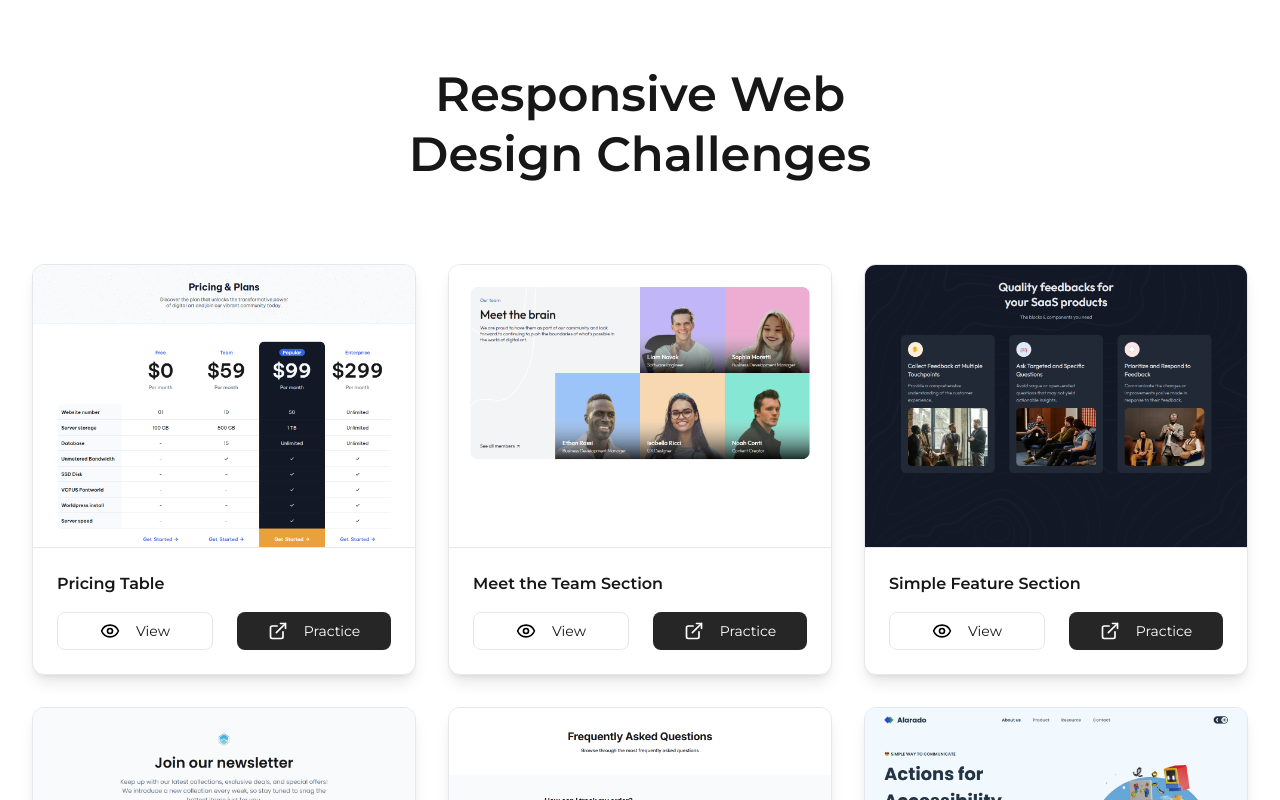
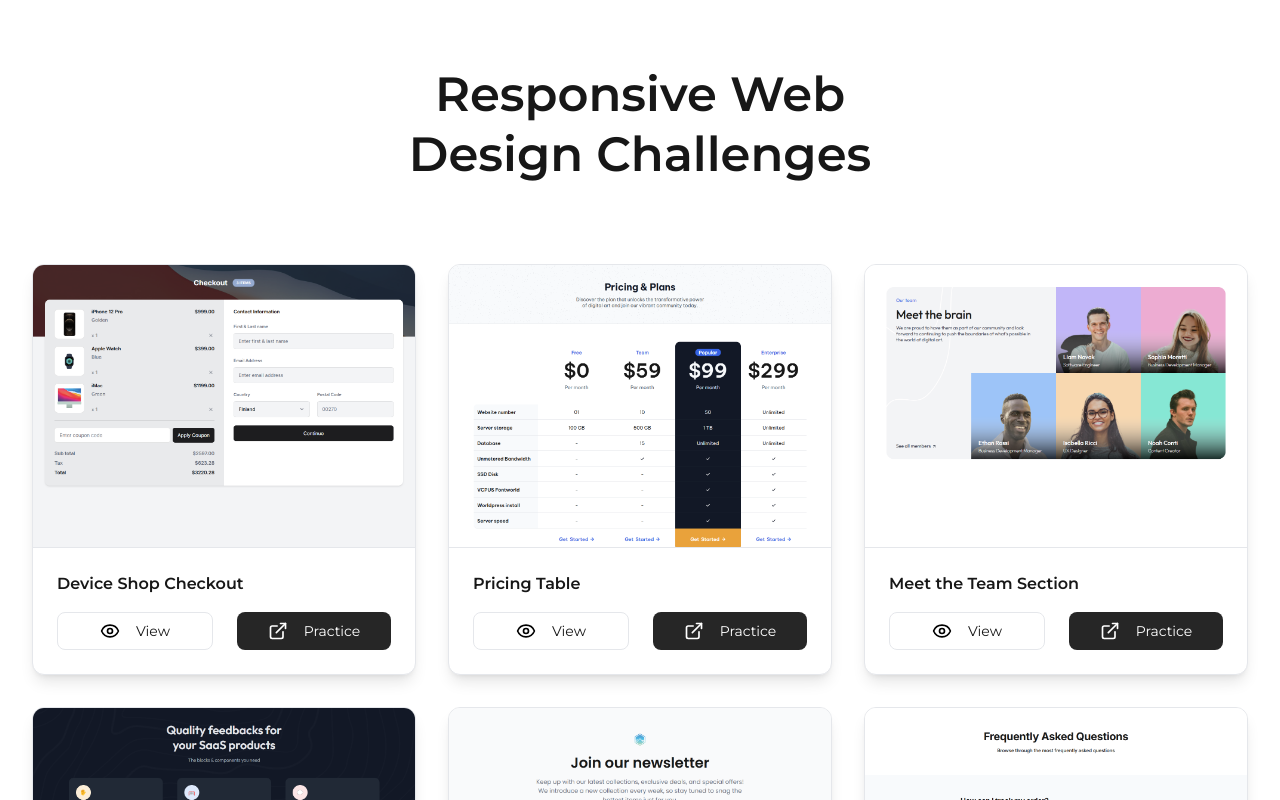
Before and after one commit to adrian-villamil/responsive-design-challenges, a Next.js app: page / in a window 1280 px wide. Shown: the top 800 px of the page. Built offline with nearby package versions, Linux system fonts and the light colour scheme.

Commit message:
Updating the home page and adding metadata to most of the challenges pages.

```diff
--- a/src/app/business-blog-card/page.tsx
+++ b/src/app/business-blog-card/page.tsx
@@ -1,5 +1,11 @@
+import { Metadata } from "next";
 import { Lato } from "next/font/google";
 import { Card } from "@/components/business-blog-card/card";
+
+export const metadata: Metadata = {
+  title: 'Business Blog Card',
+  description: 'Business Blog Card Challenge from devchallenges.io',
+};
 
 const lato = Lato({
   subsets: ['latin'],
--- a/src/app/contact-page/page.tsx
+++ b/src/app/contact-page/page.tsx
@@ -1,6 +1,12 @@
 import Image from "next/image";
+import { Metadata } from "next";
 import { Be_Vietnam_Pro } from "next/font/google";
 import { Form } from "@/components/contact-page/form";
+
+export const metadata: Metadata = {
+  title: 'Contact Page',
+  description: 'Contact Page Challenge from devchallenges.io',
+};
 
 const beVietnamPro = Be_Vietnam_Pro({
   subsets: ['latin'],
--- a/src/app/join-our-newsletter/page.tsx
+++ b/src/app/join-our-newsletter/page.tsx
@@ -1,5 +1,11 @@
+import Image from "next/image";
+import { Metadata } from "next";
 import { Poppins } from "next/font/google";
-import Image from "next/image";
+
+export const metadata: Metadata = {
+  title: 'Join Our Newsletter',
+  description: 'Join Our Newsletter Challenge from devchallenges.io',
+};
 
 const poppinFont = Poppins({
   weight: ['100', '200', '300', '400', '500', '600', '700', '800', '900'],
--- a/src/app/meet-team-section/page.tsx
+++ b/src/app/meet-team-section/page.tsx
@@ -4,7 +4,7 @@ import { GridList } from "@/components/meet-team-section/grid-list";
 
 export const metadata: Metadata = {
   title: 'Meet the Team Section',
-  description: 'Responsive Web Design Challenge from devchallenges.io',
+  description: 'Meet the Team Section Challenge from devchallenges.io',
 };
 
 const outfitFont = Outfit({
--- a/src/app/minimal-blog-card/page.tsx
+++ b/src/app/minimal-blog-card/page.tsx
@@ -1,5 +1,11 @@
+import { Metadata } from "next";
 import {Sora} from "next/font/google";
 import { Card } from "@/components/minimal-blog-card/card";
+
+export const metadata: Metadata = {
+  title: 'Minimal Blog Card',
+  description: 'Minimal Blog Card Challenge from devchallenges.io',
+};
 
 const sora = Sora({
   subsets: ['latin']
--- a/src/app/page.tsx
+++ b/src/app/page.tsx
@@ -1,5 +1,10 @@
 import { ChallengesList } from "@/components/home-page/challenges-list";
+import { Metadata } from "next";
 import { Montserrat } from "next/font/google";
+
+export const metadata: Metadata = {
+  title: 'Responsive Web Design Challenges'
+};
 
 const montserratFont = Montserrat({
   subsets: ['latin'],
--- a/src/app/simple-article-listing/page.tsx
+++ b/src/app/simple-article-listing/page.tsx
@@ -1,6 +1,12 @@
+import Image from "next/image";
+import { Metadata } from "next";
+import { Poppins } from "next/font/google";
 import { ArticleList } from "@/components/simple-article-listing/article-list";
-import { Poppins } from "next/font/google";
-import Image from "next/image";
+
+export const metadata: Metadata = {
+  title: 'Simple Article Listing',
+  description: 'Simple Article Listing Challenge from devchallenges.io',
+};
 
 const poppinFont = Poppins({
   weight: ['100', '200', '300', '400', '500', '600', '700', '800', '900'],
--- a/src/app/simple-faq/page.tsx
+++ b/src/app/simple-faq/page.tsx
@@ -1,5 +1,11 @@
+import Link from "next/link";
+import { Metadata } from "next";
 import { Inter } from "next/font/google";
-import Link from "next/link";
+
+export const metadata: Metadata = {
+  title: 'Simple Frequently Asked Questions (FAQ)',
+  description: 'Simple Frequently Asked Questions (FAQ) Challenge from devchallenges.io',
+};
 
 const interFont = Inter({
   subsets: ['latin']
--- a/src/app/simple-feature-section/page.tsx
+++ b/src/app/simple-feature-section/page.tsx
@@ -1,5 +1,11 @@
+import { Metadata } from "next";
+import { Outfit } from "next/font/google";
 import { SectionList } from "@/components/simple-feature-section/section-list";
-import { Outfit } from "next/font/google";
+
+export const metadata: Metadata = {
+  title: 'Simple Feature Section',
+  description: 'Simple Feature Section Challenge from devchallenges.io',
+};
 
 const outfitFont = Outfit({
   subsets: ['latin'],
--- a/src/app/simple-homepage/page.tsx
+++ b/src/app/simple-homepage/page.tsx
@@ -1,8 +1,14 @@
 import Image from "next/image";
 import Link from "next/link";
+import { Metadata } from "next";
 import { Poppins } from "next/font/google";
 import { MobileNavbar } from "@/components/simple-homepage/mobile-navbar";
 import { Navbar } from "@/components/simple-homepage/navbar";
+
+export const metadata: Metadata = {
+  title: 'Simple Homepage - Alarado',
+  description: 'Simple Homepage - Alarado Challenge from devchallenges.io',
+};
 
 const poppinsFont = Poppins({
   weight: ['100', '200', '300', '400', '500', '600', '700', '800', '900'],
--- a/src/app/testimonial-page/page.tsx
+++ b/src/app/testimonial-page/page.tsx
@@ -1,7 +1,13 @@
+import { Metadata } from "next";
 import { Sora } from "next/font/google";
 import { CheckList, CheckListItem } from "@/components/testimonial-page/check-list";
 import { MdxImage as Image } from "@/components/testimonial-page/mdx-image";
 import { Card } from "@/components/testimonial-page/card";
+
+export const metadata: Metadata = {
+  title: 'Testimonial Page',
+  description: 'Testimonial Page Challenge from devchallenges.io',
+};
 
 const sora = Sora({
   subsets: ['latin'],
--- a/src/components/home-page/challenges-list.tsx
+++ b/src/components/home-page/challenges-list.tsx
@@ -1,6 +1,12 @@
 import { ChallengesListCard } from "./challenges-list-card";
 
 const challenges = [
+  {
+    image: '/challenges/device-shop-checkout.png',
+    title: 'Device Shop Checkout',
+    pathname: '/device-shop-checkout',
+    challengeUrl: 'https://devchallenges.io/challenge/apple-shop-checkout-page-challenge',
+  },
   {
     image: '/challenges/pricing-table.png',
     title: 'Pricing Table',
```
Also changed, not shown: public/challenges/device-shop-checkout.png (added).
